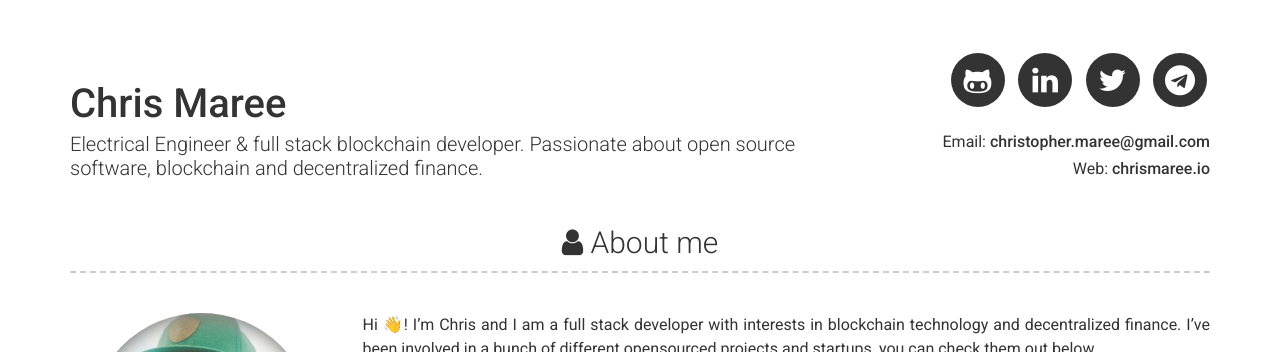
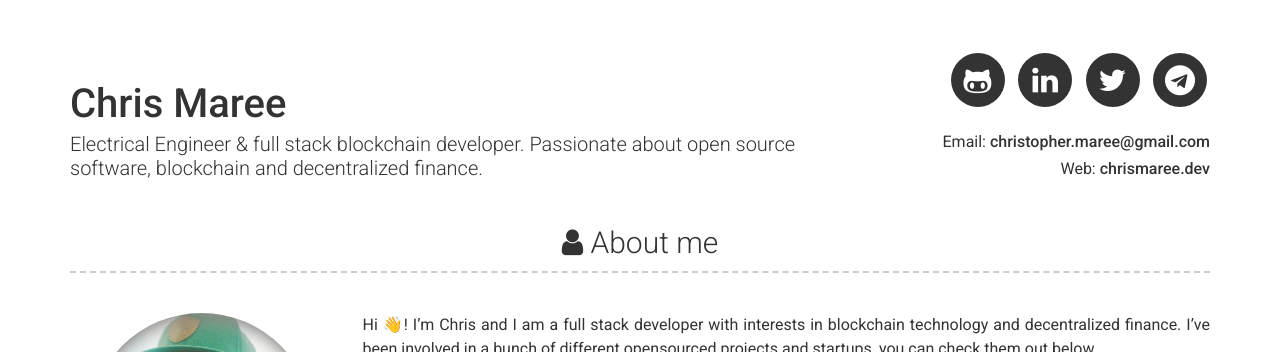
Before and after one commit to chrismaree/PersonalWebsite, a Jekyll site: the page built from index.md, in a window 1280 px wide and 900 px high. Shown: the top 352 px of the window. Built offline with Jekyll 4.4.1, drawn with Linux system fonts in a browser that asks for light colours.

Commit message:
Updated web url
Signed-off-by: Christopher Maree <christopher.maree@gmail.com>

```diff
--- a/CNAME
+++ b/CNAME
@@ -1 +1 @@
-chrismaree.io
+chrismaree.dev
--- a/_config.yml
+++ b/_config.yml
@@ -6,7 +6,7 @@ favicon: images/favicon.png
 name: Chris Maree
 title: Electrical Engineer & full stack blockchain developer. Passionate about open source software, blockchain and decentralized finance.
 email: christopher.maree@gmail.com
-website: chrismaree.io
+website: chrismaree.dev
 
 # Social links
 twitter_username: DeFiChris
```
